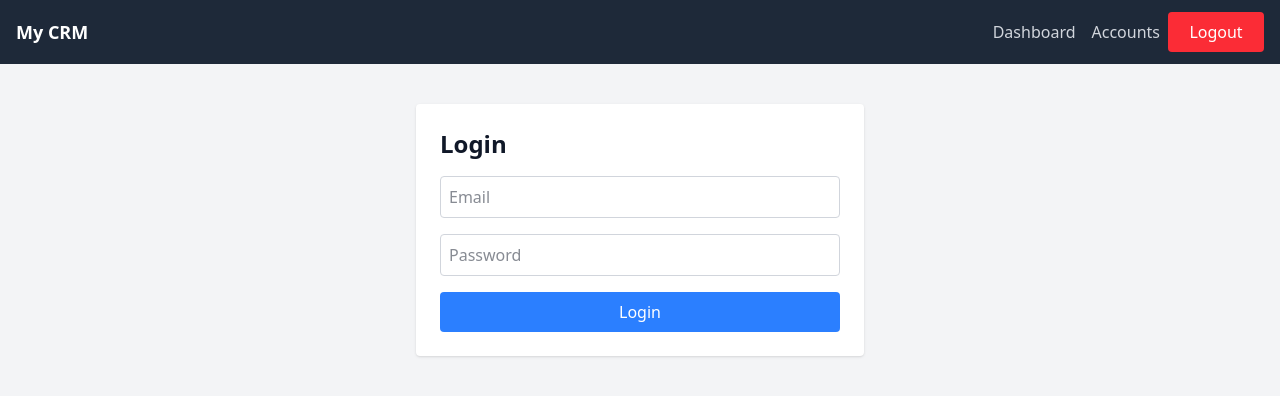
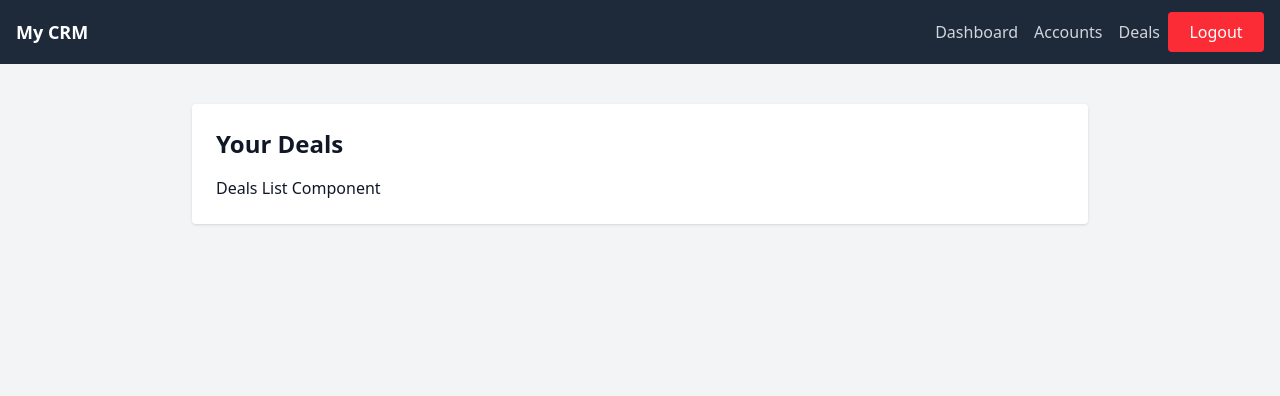
Before and after one commit to tanner-c/crm, a React (Vite) app in the folder client/: page /deals in a window 1280 px wide. Before the commit this address led to /login. Shown: the top 396 px of the page. Built offline with nearby package versions, Linux system fonts and the light colour scheme; no server answers; sample sign-in values are in the browser's storage.

Commit message:
feat: add Deals feature with user-specific deal retrieval and integrate DealsList component

```diff
--- a/client/src/components/ui/AccountsList.tsx
+++ b/client/src/components/ui/AccountsList.tsx
@@ -25,7 +25,6 @@ export default function AccountsList() {
 
   return (
     <div>
-      <h2 className="text-xl font-semibold mb-4">Your Accounts</h2>
       {accounts.length === 0 ? (
       <p>No accounts found.</p>
       ) : (
--- /dev/null
+++ b/client/src/components/ui/DealsList.tsx
@@ -0,0 +1,15 @@
+import { useEffect } from "react";
+import { fetchWithAuth } from "../../lib/api";
+import { getCurrentUser } from "../../lib/storage";
+
+export default function DealsList() {
+
+    useEffect(() => {
+        const user = getCurrentUser();
+        const res = fetchWithAuth(`/api/deals/user/${user.id}`);
+
+        console.log(res);
+    }, []);
+
+    return <div>Deals List Component</div>;
+}
--- a/client/src/components/ui/Navbar.tsx
+++ b/client/src/components/ui/Navbar.tsx
@@ -30,11 +30,14 @@ export function Navbar() {
       <div className="ml-auto">
         {loggedIn &&
           <>
-            <Link to="/dashboard" className="text-gray-300 hover:text-white mx-2">
+            <Link to="/dashboard" className=" text-gray-300 hover:text-white mx-2">
               Dashboard
             </Link>
             <Link to="/accounts" className="text-gray-300 hover:text-white mx-2">
               Accounts
+            </Link>
+            <Link to="/deals" className="text-gray-300 hover:text-white mx-2">
+              Deals
             </Link>
             <LogoutButton />
           </>}
--- /dev/null
+++ b/client/src/pages/DealsPage.tsx
@@ -0,0 +1,12 @@
+import DealsList from "../components/ui/DealsList";
+
+export default function DealsPage() {
+  return (
+    <div>
+      <div className="max-w-4xl mx-auto mt-10 p-6 bg-white rounded shadow">
+        <h1 className="text-2xl font-bold mb-4">Your Deals</h1>
+        <DealsList />
+      </div>
+    </div>
+  );
+}
--- a/client/src/router/AppRouter.tsx
+++ b/client/src/router/AppRouter.tsx
@@ -4,6 +4,7 @@ import DashboardPage from "../pages/DashboardPage";
 import ProtectedRoute from "./ProtectedRoute";
 import { Navbar } from "../components/ui/Navbar";
 import AccountsPage from "../pages/AccountsPage";
+import DealsPage from "../pages/DealsPage";
 
 export default function AppRouter() {''
   return (
@@ -15,6 +16,7 @@ export default function AppRouter() {''
         <Route element={<ProtectedRoute />}>
           <Route path="/dashboard" element={<DashboardPage />} />
           <Route path="/accounts" element={<AccountsPage />} />
+          <Route path="/deals" element={<DealsPage />} />
         </Route>
 
         <Route path="*" element={<Navigate to="/login" />} />
```
Also changed, not shown: 2 other files (tests, documents, lock files or other folders).
